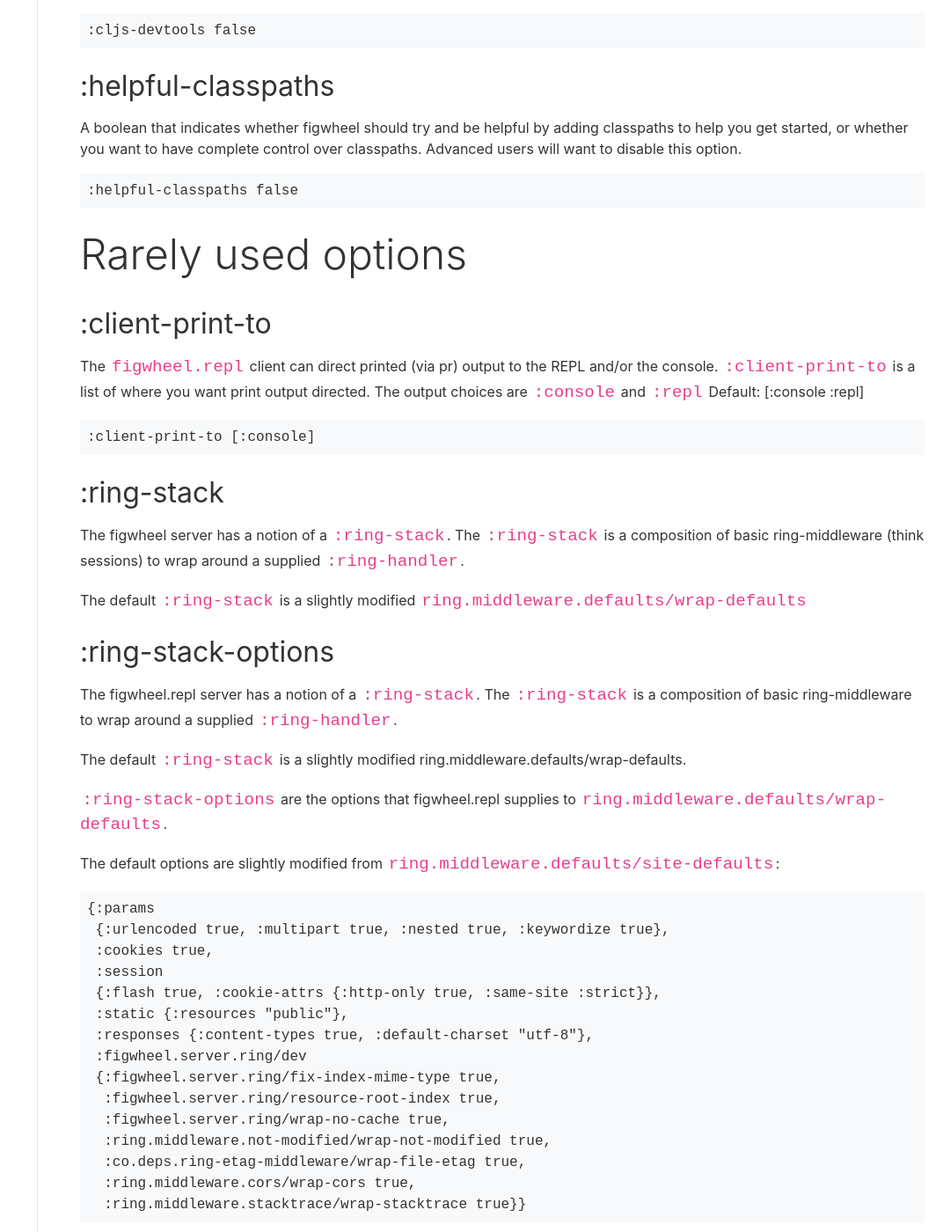
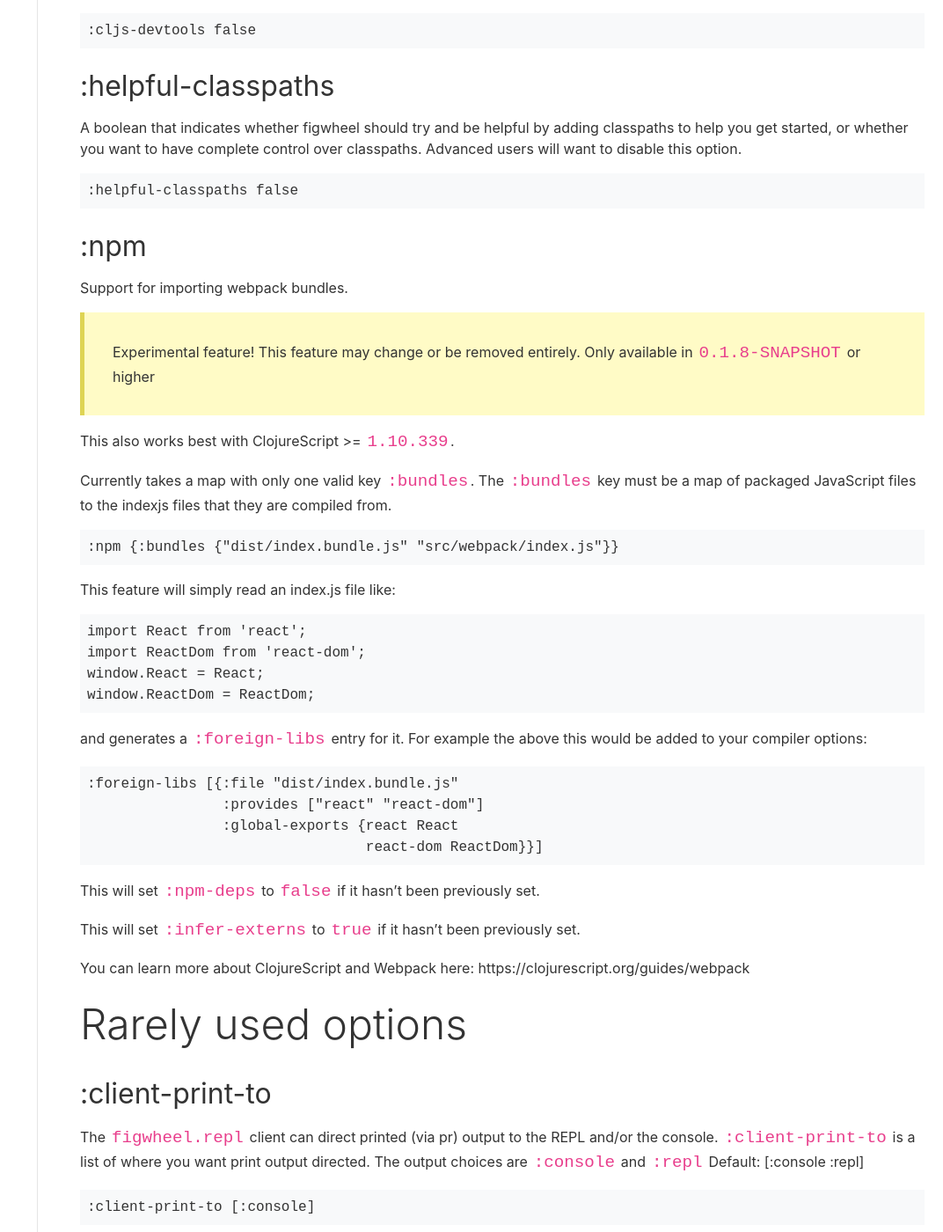
Before and after one commit to bhauman/figwheel-main, a Jekyll site: the page built from docs/config-options.md, in a window 1280 px wide and 1400 px high, scrolled down 6985 px. Shown: the whole window at 88% size, without its empty margins (208-1280 px from the left). Built offline with Jekyll 4.4.1, drawn with Linux system fonts in a browser that asks for light colours; our own code applies the rules of GitHub Pages for plain Markdown files.

Commit message:
bundled resources

```diff
--- a/docs/config-options.md
+++ b/docs/config-options.md
@@ -338,6 +338,44 @@ disable this option.
 
     :helpful-classpaths false
 
+## :npm
+
+Support for importing webpack bundles.
+
+> Experimental feature! This feature may change or be removed entirely.
+> Only available in `0.1.8-SNAPSHOT` or higher
+
+This also works best with ClojureScript >= `1.10.339`.
+
+Currently takes a map with only one valid key `:bundles`. The
+`:bundles` key must be a map of packaged JavaScript files to the
+indexjs files that they are compiled from.
+
+    :npm {:bundles {"dist/index.bundle.js" "src/webpack/index.js"}}
+
+This feature will simply read an index.js file like:
+
+    import React from 'react';
+    import ReactDom from 'react-dom';
+    window.React = React;
+    window.ReactDom = ReactDom;
+
+and generates a `:foreign-libs` entry for it. For example the above
+this would be added to your compiler options:
+
+    :foreign-libs [{:file "dist/index.bundle.js"
+                    :provides ["react" "react-dom"]
+                    :global-exports {react React
+                                     react-dom ReactDom}}]
+
+This will set `:npm-deps` to `false` if it hasn't been previously set.
+
+This will set `:infer-externs` to `true` if it hasn't been
+previously set.
+
+You can learn more about ClojureScript and Webpack here:
+https://clojurescript.org/guides/webpack
+
 # Rarely used options
 
 ## :client-print-to
```
Also changed, not shown: doc/figwheel-main-options.md (+38 -0 lines), docs/assets/compiled/js/main.js, helper-resources/public/com/bhauman/figwheel/helper.js.
